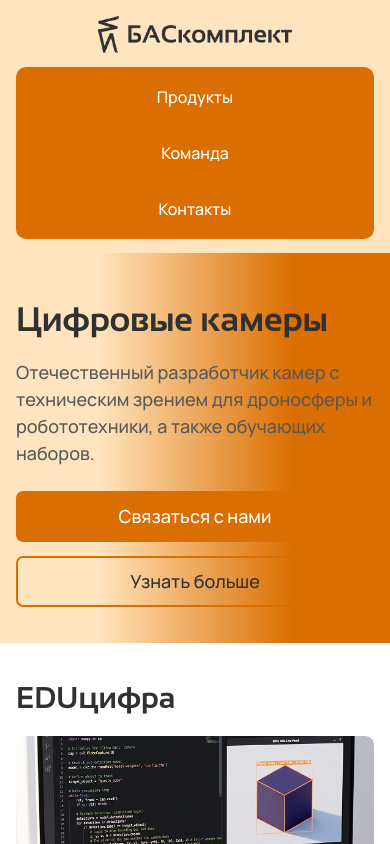
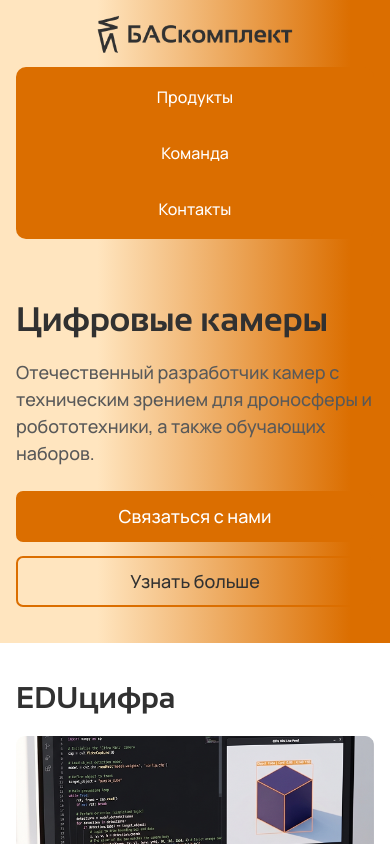
Before and after one commit to denisholmov/edu-cifra, a React (Vite) app: page / in a window 390 px wide. Shown: the top 844 px of the page. Built offline with nearby package versions, Linux system fonts and the light colour scheme.

Commit message:
сделан фон

```diff
--- a/src/components/pages-content/GetStarted/styles/index.module.css
+++ b/src/components/pages-content/GetStarted/styles/index.module.css
@@ -97,9 +97,8 @@
 
 @media (max-width: 1024px) {
   .getStarted {
-    background: var();
-
-    padding-bottom: 50px;
+     padding-bottom: 50px;
+     background: linear-gradient(90deg, #ffe5bf 0%, #ffe5bf 25%, #db6e00 90%, #db6e00 100%);
   }
 
   .container {
--- a/src/components/ui/Header/styles/index.module.css
+++ b/src/components/ui/Header/styles/index.module.css
@@ -4,6 +4,9 @@
 
  font-family: Manrope;
   font-weight: 500;
+
+  background: linear-gradient(90deg, #ffe5bf 0%, #ffe5bf 25%, #db6e00 75%, #db6e00 100%);
+
 }
 
 .container {
@@ -69,7 +72,8 @@
 @media (max-width: 1024px) {
   .header {
     position: absolute;
-    background-color: var(--color-cheese-powder);
+    background: linear-gradient(90deg, #ffe5bf 0%, #ffe5bf 25%, #db6e00 90%, #db6e00 100%);
+
   }
 
   .container {
```
